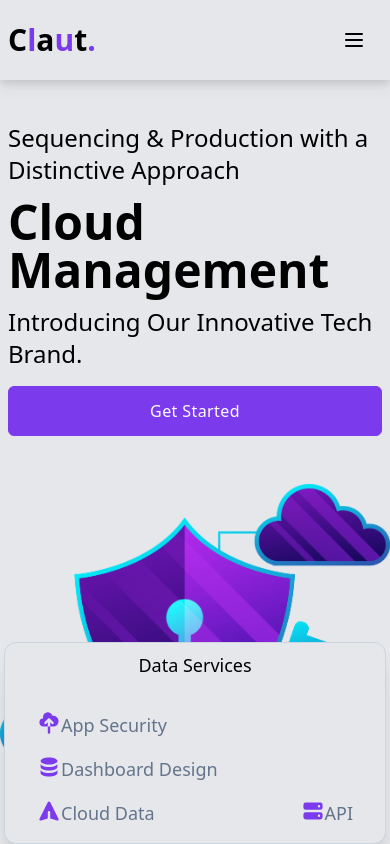
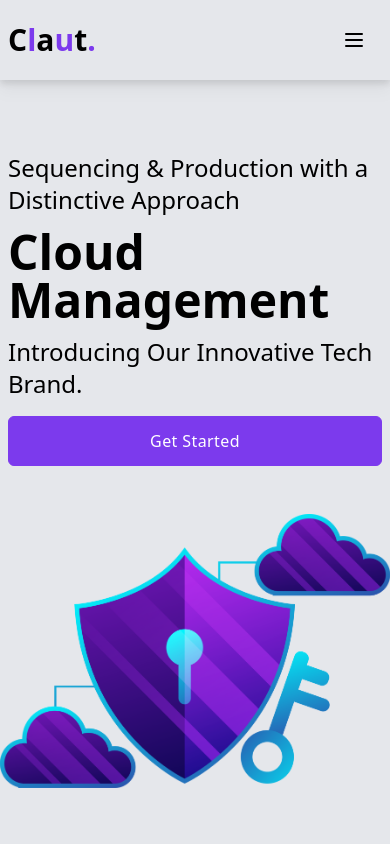
Before and after one commit to radosav-perisic/claut, a React (Vite) app: page / in a window 390 px wide. Shown: the top 844 px of the page. Built offline with nearby package versions, Linux system fonts and the light colour scheme.

Commit message:
Improve mobile responsiveness of hero section

```diff
--- a/src/components/Hero.jsx
+++ b/src/components/Hero.jsx
@@ -11,7 +11,7 @@ const Hero = () => {
   return (
     <div name='home' className="w-full h-screen bg-gray-200 flex flex-col justify-between">
       <div className="grid md:grid-cols-2 max-w-[1240px] m-auto">
-        <div className="flex flex-col justify-center md:items-start w-full px-2 py-8 mt-1">
+        <div className="flex flex-col justify-center md:items-start w-full px-2 py-8 lg:mt-1 mt-16">
           <p className="text-2xl font-medium">
             Sequencing & Production with a Distinctive Approach
           </p>
@@ -26,19 +26,19 @@ const Hero = () => {
         <div>
           <img className="w-full" src={background} alt="/" />
         </div>
-        <div className="absolute mt-20 lg:py-8 py-2 flex-col md:min-w-[760px] lg:bottom-[5%] bottom-[0%] mx-1 md:left-1/2 transform md:-translate-x-1/2 bg-gray-200 border-slate-300 border rounded-xl text-center shadow-xl">
-          <p className="sm:text-2xl font-medium  text-lg mb-6">Data Services</p>
+        <div className="absolute lg:mt-20 lg:py-8 py-2 flex-col md:min-w-[760px] lg:bottom-[5%] bottom-[-25%] mx-1 md:left-1/2 transform md:-translate-x-1/2 bg-gray-200 border-slate-300 border rounded-xl text-center shadow-xl">
+          <p className="sm:text-2xl font-medium  text-lg lg:mb-6 mb-1">Data Services</p>
           <div className="flex justify-between flex-wrap px-4">
-            <p className="flex px-4 py-2 text-slate-500 font-medium text-lg">
+            <p className="flex px-1 lg:py-2 py-0.5 text-slate-500 font-medium text-lg">
               <CloudUploadIcon className="h-6 text-violet-600" /> App Security
             </p>
-            <p className="flex px-4 py-2 text-slate-500 font-medium text-lg">
+            <p className="flex px-1 lg:py-2 py-0.5 text-slate-500 font-medium text-lg">
               <DatabaseIcon className="h-6 text-violet-600" /> Dashboard Design
             </p>
-            <p className="flex px-4 py-2 text-slate-500 font-medium text-lg">
+            <p className="flex px-1 lg:py-2 py-0.5 text-slate-500 font-medium text-lg">
               <PaperAirplaneIcon className="h-6 text-violet-600" /> Cloud Data
             </p>
-            <p className="flex px-4 py-2 text-slate-500 font-medium text-lg">
+            <p className="flex px-1 lg:py-2 py-0.5 text-slate-500 font-medium text-lg">
               <ServerIcon className="h-6 text-violet-600" /> API
             </p>
           </div>
```
